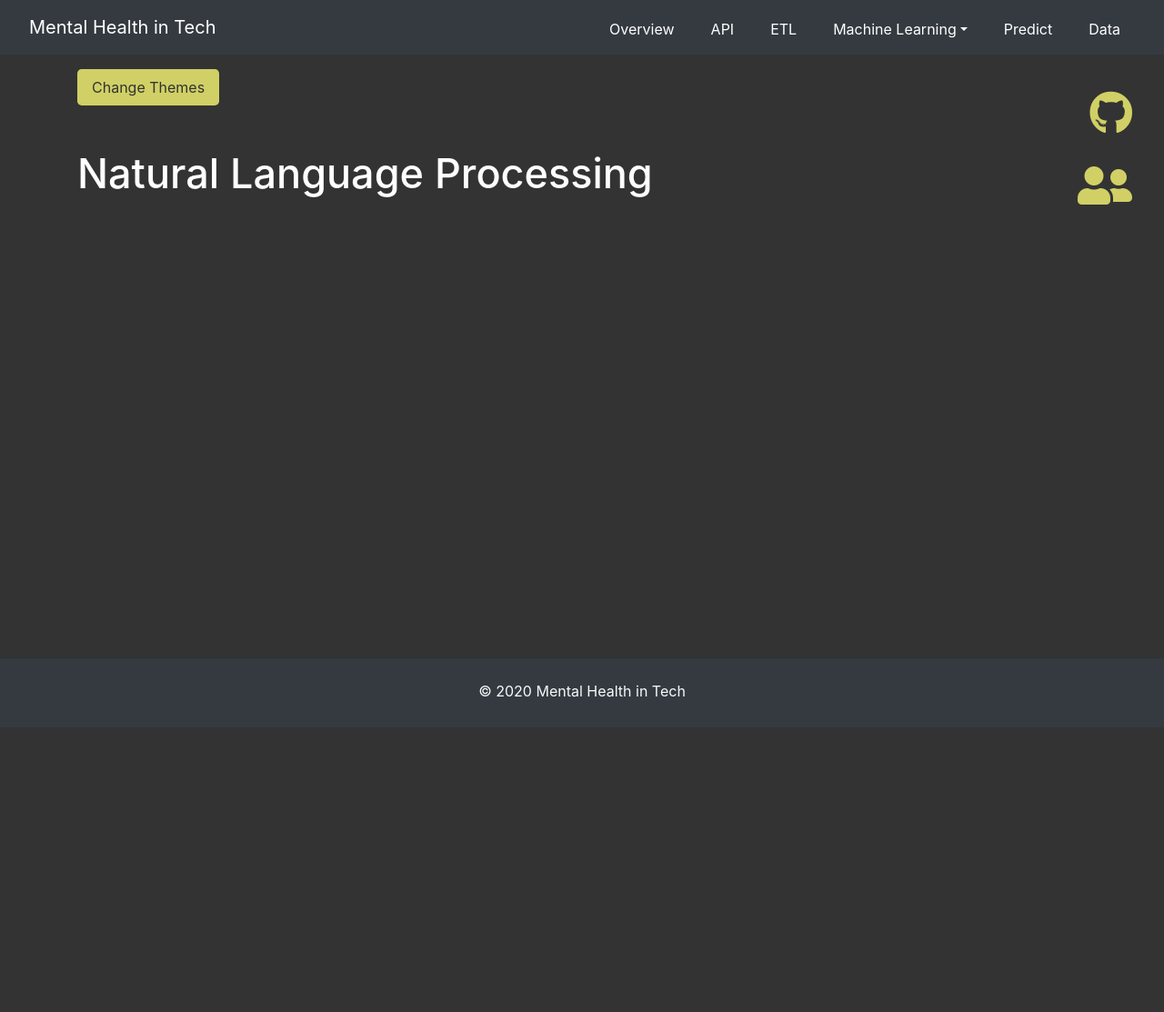
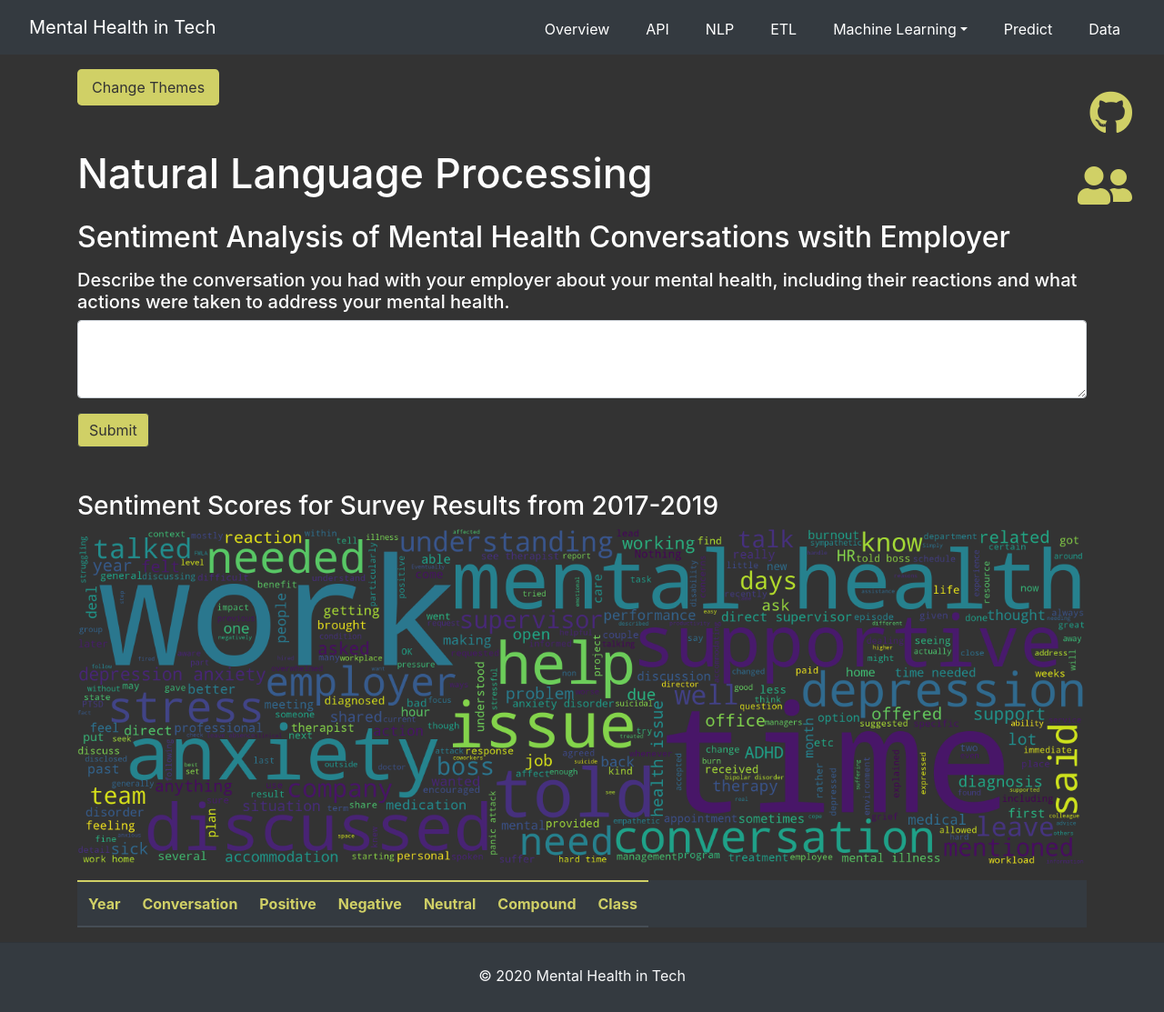
Before and after one commit to abbylemon/mental_health_ML, a Flask app: page /nlp in a window 1280 px wide. Shown: the whole page at 91% size. Before the commit the page ends 800 px from the top, so only its background shows below. Run offline with Flask 2, Linux system fonts and the light colour scheme; data that the repository does not hold is empty; parts of the project's set-up code (start-up, migrations or seed data) failed here and were passed over; some libraries are stand-ins or nearby versions.

Commit message:
sentiment analysis

```diff
--- a/application/app.py
+++ b/application/app.py
@@ -11,6 +11,8 @@ import sqlalchemy
 from sqlalchemy.ext.automap import automap_base
 from sqlalchemy.orm import Session
 from sqlalchemy import create_engine, func
+from vaderSentiment.vaderSentiment import SentimentIntensityAnalyzer
+analyser = SentimentIntensityAnalyzer()
 
 try:
     from config import DB_USERNAME, DB_PASSWORD, DB_ENDPOINT
@@ -48,6 +50,10 @@ Base = automap_base()
 Base.prepare(engine, reflect=True)
 
 Survey = Base.classes.survey_responses
+
+def sentiment_analyzer_scores(sentence):
+    score = analyser.polarity_scores(sentence)
+    return score
 
 @app.route("/")
 def home_page():
@@ -117,7 +123,7 @@ def surveys():
       Survey.is_anonymity_protected_by_employer,
       Survey.level_difficulty_asking_for_leave,
       Survey.currently_has_mental_health_disorder,
-      Survey.interferes_with_work_treated).limit(100)
+      Survey.interferes_with_work_treated).limit(300)
 
     session.close()
 
@@ -143,6 +149,75 @@ def surveys():
 
     return jsonify({ 'result': output })
 
+@app.route('/nlp', methods=['POST'])
+@cross_origin()
+def submit():
+  if request.method == 'POST':
+    comments = request.form['comments']
+    if comments == '':
+      return render_template(
+        'nlp.html',
+        message='Need to enter at least one word to perform sentiment analysis.',
+        data = {'api_base_url': f'{api_base_url}{api_version}'}
+      )
+
+    score = sentiment_analyzer_scores(comments)
+    return render_template(
+      'nlp.html',
+      data = {'api_base_url': f'{api_base_url}{api_version}'},
+      score = score
+      )
+
+@app.route(f"/api/{api_version}/sentiment_scores", methods=['GET'])
+@cross_origin()
+def sentiment_scores():
+  session = Session(engine)
+
+  surveys = session.query(Survey.id, Survey.year, Survey.conversation_with_employer).limit(50)
+
+  session.close()
+
+  ids = []
+  years = []
+  conversations = []
+
+  for survey in surveys:
+    if survey[2] != None:
+      ids.append(survey[0])
+      years.append(survey[1])
+      conversations.append(survey[2])
+
+  output = []
+
+  for index, conversation in enumerate(conversations):
+    positive_score = sentiment_analyzer_scores(conversation)["pos"]
+    negative_score = sentiment_analyzer_scores(conversation)["neg"]
+    neutral_score = sentiment_analyzer_scores(conversation)["neu"]
+    compound_score = sentiment_analyzer_scores(conversation)["compound"]
+
+    if compound_score >= 0.05:
+      conversation_class = 'positive'
+
+    if compound_score <= -0.05:
+      conversation_class = 'negative'
+
+    if compound_score < 0.05 and compound_score > -0.05:
+      conversation_class = 'neutral'
+
+    survey_dict = {}
+    output.append({
+      "id": ids[index],
+      "year": years[index],
+      "conversation": conversation,
+      "positive": positive_score,
+      "negative": negative_score,
+      "neutral": neutral_score,
+      "compound": compound_score,
+      "conversation_class": conversation_class
+    })
+
+  return jsonify({ 'result': output })
+
 
 if __name__ == "__main__":
     app.run()
--- a/application/static/css/style.css
+++ b/application/static/css/style.css
@@ -154,3 +154,16 @@ section h1 {
 section p {
   font-size: 1.5rem;
 }
+
+.submit-btn {
+  background-color: var(--accent-color);
+  color: var(--background-color);
+}
+
+.message {
+	text-align: center;
+	padding: 5px;
+  padding-bottom: 0px;
+	border: #ccc dotted 2px;
+	margin-top: 2rem;
+}
--- a/application/static/js/app.js
+++ b/application/static/js/app.js
@@ -18,3 +18,21 @@ d3.json(surveys_url).then(data => {
     });
   });
 });
+
+const sentiment_scores_url = `${api_base_url}/sentiment_scores`;
+const sentimentScoresTable = d3.select('#sentiment-scores-table');
+const sentimentScoresTableBody = sentimentScoresTable.select('tbody');
+const sentimentScoresTableHeaderRow = sentimentScoresTable.select('.table-header-row')
+
+d3.json(sentiment_scores_url).then(data => {
+  console.log(data)
+  data.result.forEach(item => {
+    let newRow = sentimentScoresTableBody.append('tr');
+
+    Object.entries(item).forEach(function ([key, value]) {
+      if (key !== 'id') {
+        newRow.append('td').text(value);
+      }
+    });
+  });
+});
--- a/application/templates/includes/_navbar.html
+++ b/application/templates/includes/_navbar.html
@@ -11,6 +11,9 @@
       </li>
       <li class="nav-item mr-4">
         <a class="nav-link" href="/api">API</a>
+      </li>
+      <li class="nav-item mr-4">
+        <a class="nav-link" href="/nlp">NLP</a>
       </li>
       <li class="nav-item mr-4">
         <a class="nav-link" href="/etl">ETL</a>
--- a/application/templates/index.html
+++ b/application/templates/index.html
@@ -2,6 +2,7 @@
 <section id="top">
   <h1 class="header-title">Mental Health in Tech</h1>
   <p>Using data to improve mental health conversations in the workplace.</p>
+  <img src="../static/images/conversations_word_cloud.png" style="width: 100%" />
 </section>
 <section id="overview">
   <h1 class="header-title">Overview</h1>
--- a/application/templates/nlp.html
+++ b/application/templates/nlp.html
@@ -3,6 +3,80 @@
 <h1 class="page-title">Natural Language Processing</h1>
 <div class="row">
   <div class="col-md-12">
+    <h2 class="mt-3">Sentiment Analysis of Mental Health Conversations wsith Employer</h2>
+    {% if message %}
+    <p class="message">{{ message | safe }}</p>
+    {% endif %}
+    <form action="/nlp" method="POST">
+      <div class="form-group mt-3">
+        <h5>Describe the conversation you had with your employer about your mental health, including their reactions and
+          what actions were taken to address your mental health.</h5>
+        <textarea class="form-control" name="comments" rows="3"></textarea>
+      </div>
+      <input type="submit" value="Submit" class="btn btn-dark submit-btn" />
+    </form>
+  </div>
+</div>
+<div class="row">
+  <div class="col-md-6 mt-5">
+    {% if score %}
+    <table class="table table-dark">
+      <thead>
+        <tr class="table-header-row">
+          <th class="table-head">Sentiment Metric</th>
+          <th class="table-head">Score</th>
+        </tr>
+      </thead>
+      <tbody>
+        <tr>
+          <td scope="row">Positive</th>
+          <td>{{ score.pos | safe }}</td>
+        </tr>
+        <tr>
+          <td scope="row">Negative</th>
+          <td>{{ score.neg | safe }}</td>
+        </tr>
+        <tr>
+          <td scope="row">Neutral</th>
+          <td>{{ score.neu }}</td>
+        </tr>
+        <tr>
+          <td scope="row">Compound</th>
+          <td>{{ score.compound }}</td>
+        </tr>
+      </tbody>
+    </table>
+    {% endif %}
+  </div>
+  {% if score %}
+  <div class="col-md-6 mt-5">
+    <p>Represents the proportion of text that is positive, negative, or neutral (should all add up to 1).</p>
+    <p><b>Positive sentiment:</b> compound score greater than or equal to 0.05.</p>
+    <p><b>Neutral sentment:</b> compound score greater than -0.05 and less than 0.05.</p>
+    <p><b>Negative Sentiment:</b> compound score greater less than or equal to -0.05.</p>
+    <p>For more information about how a sentence is scored to classify it as either positive, negative, or neutral, go
+      <a href="https://github.com/cjhutto/vaderSentiment#about-the-scoring" target="_blank">here</a>.</p>
+  </div>
+  {% endif %}
+</div>
+<div class="row">
+  <div class="col-md-12">
+    <h3>Sentiment Scores for Survey Results from 2017-2019</h3>
+    <img src="../static/images/conversations_word_cloud.png" style="width: 100%" />
+    <table class="table table-responsive table-striped mt-3 table-hover table-dark" id="sentiment-scores-table">
+      <thead class="thead-dark">
+        <tr class="table-header-row">
+          <th class="table-head">Year</th>
+          <th class="table-head">Conversation</th>
+          <th class="table-head">Positive</th>
+          <th class="table-head">Negative</th>
+          <th class="table-head">Neutral</th>
+          <th class="table-head">Compound</th>
+          <th class="table-head">Class</th>
+        </tr>
+      </thead>
+      <tbody></tbody>
+    </table>
   </div>
 </div>
 
```
Also changed, not shown: docs/database.md (+1 -1 lines), application/static/images/conversations_word_cloud.png (added).
